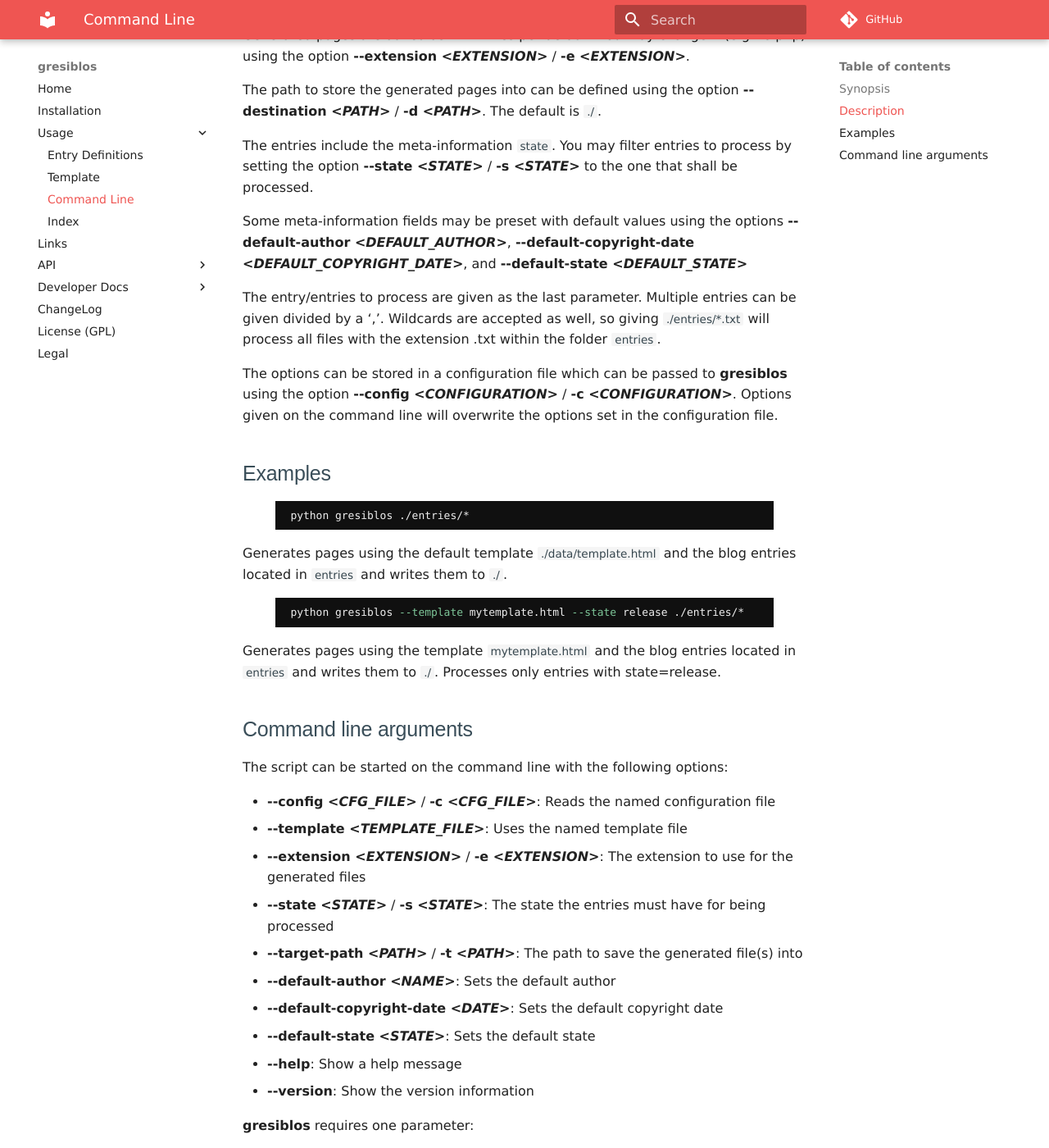
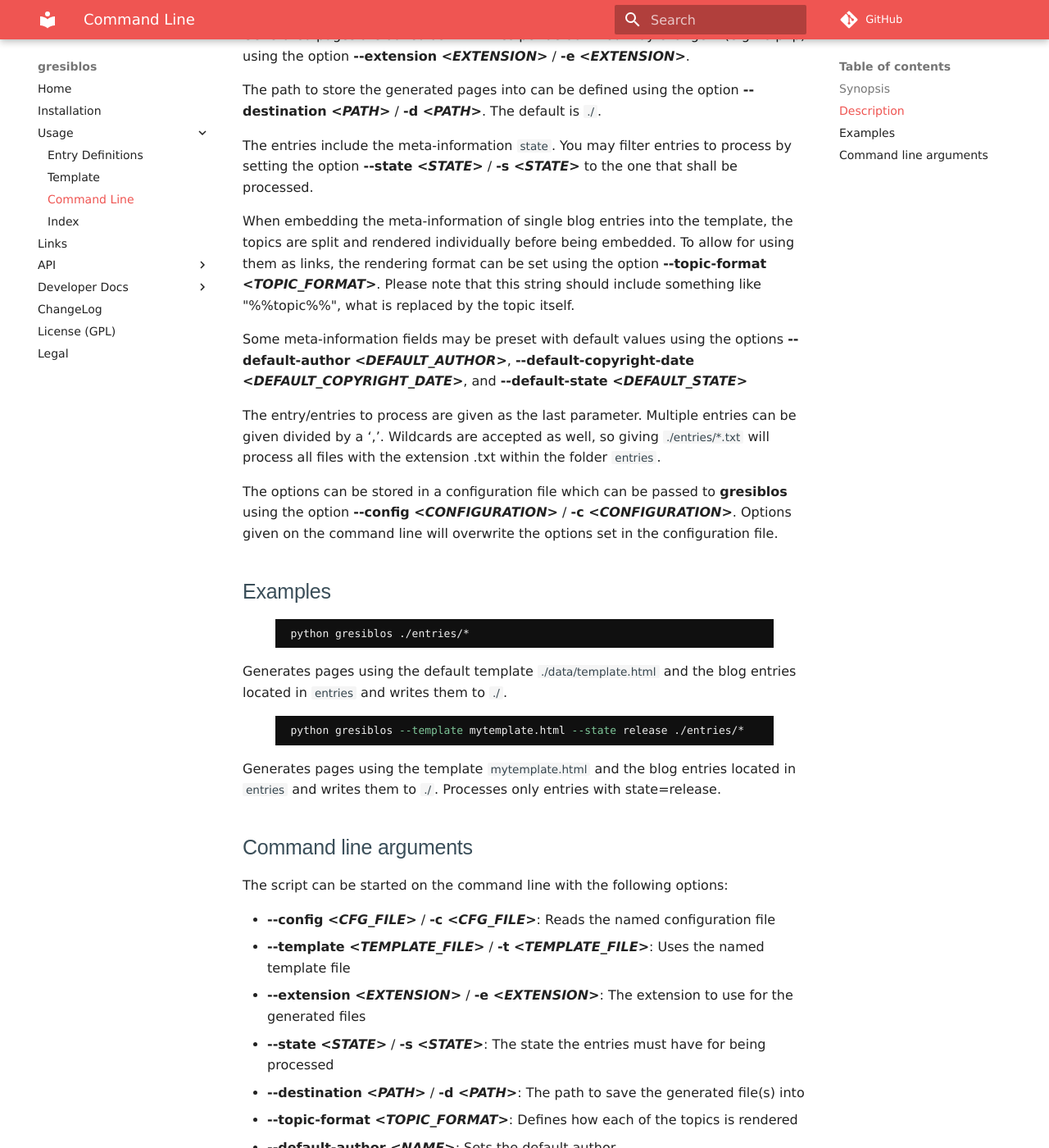
Before and after one commit to dkrajzew/gresiblos, an MkDocs documentation site: the page built from docs/use_cmd.md, in a window 1280 px wide and 1400 px high, scrolled down 509 px. Shown: the whole window at 82% size. Built offline with MkDocs 1.6.1 and Material for MkDocs 9.7.7, drawn with Linux system fonts in a browser that asks for light colours; comment, search, counter and statistics services are not loaded.

Commit message:
replaced option --have-php-index by the option --topic-format <FORMAT> which directly defines how each of a blog entries topics shall be rendered when embedding it into the template

````diff
--- a/docs/use_cmd.md
+++ b/docs/use_cmd.md
@@ -22,6 +22,8 @@
 The path to store the generated pages into can be defined using the option **--destination *&lt;PATH&gt;*** / **-d *&lt;PATH&gt;***. The default is ```./```.
 
 The entries include the meta-information ```state```. You may filter entries to process by setting the option **--state *&lt;STATE&gt;*** / **-s *&lt;STATE&gt;*** to the one that shall be processed.
+
+When embedding the meta-information of single blog entries into the template, the topics are split and rendered individually before being embedded. To allow for using them as links, the rendering format can be set using the option **--topic-format *&lt;TOPIC_FORMAT&gt;***. Please note that this string should include something like "%%topic%%", what is replaced by the topic itself.
 
 Some meta-information fields may be preset with default values using the options **--default-author *&lt;DEFAULT_AUTHOR&gt;***, **--default-copyright-date *&lt;DEFAULT_COPYRIGHT_DATE&gt;***, and **--default-state *&lt;DEFAULT_STATE&gt;***
 
@@ -50,14 +52,15 @@
 The script can be started on the command line with the following options:
 
 * **--config *&lt;CFG_FILE&gt;*** / **-c *&lt;CFG_FILE&gt;***: Reads the named configuration file
-* **--template *&lt;TEMPLATE_FILE&gt;***: Uses the named template file
+* **--template *&lt;TEMPLATE_FILE&gt;*** / **-t *&lt;TEMPLATE_FILE&gt;***: Uses the named template file
 * **--extension *&lt;EXTENSION&gt;*** / **-e *&lt;EXTENSION&gt;***: The extension to use for the generated files
 * **--state *&lt;STATE&gt;*** / **-s *&lt;STATE&gt;***: The state the entries must have for being processed
-* **--target-path *&lt;PATH&gt;*** / **-t *&lt;PATH&gt;***: The path to save the generated file(s) into
+* **--destination *&lt;PATH&gt;*** / **-d *&lt;PATH&gt;***: The path to save the generated file(s) into
+* **--topic-format *&lt;TOPIC_FORMAT&gt;***: Defines how each of the topics is rendered
 * **--default-author *&lt;NAME&gt;***: Sets the default author
 * **--default-copyright-date *&lt;DATE&gt;***: Sets the default copyright date
 * **--default-state *&lt;STATE&gt;***: Sets the default state
-* **--help**: Show a help message
+* **--help** / **-h**: Show a help message
 * **--version**: Show the version information
 
 __gresiblos__ requires one parameter:
````
Also changed, not shown: docs/changes.md (+5 -3 lines), 3 other files.
